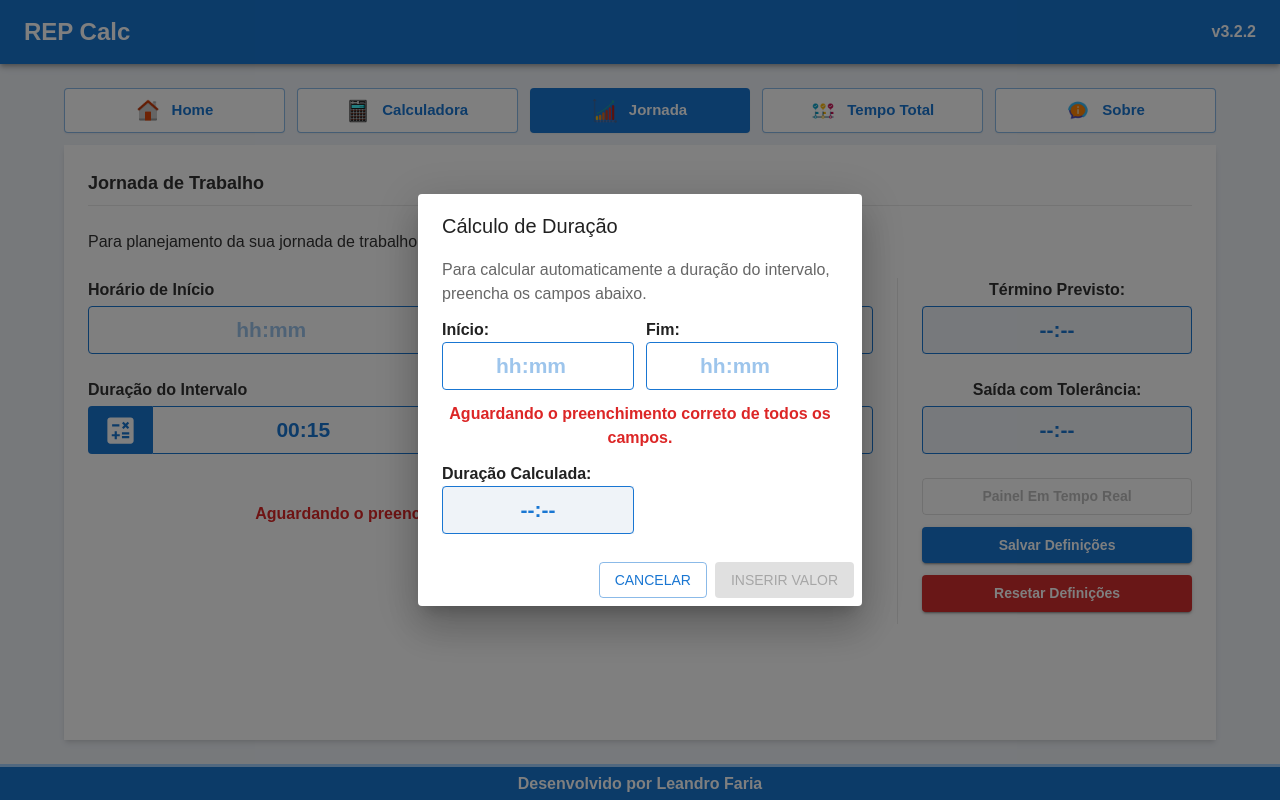
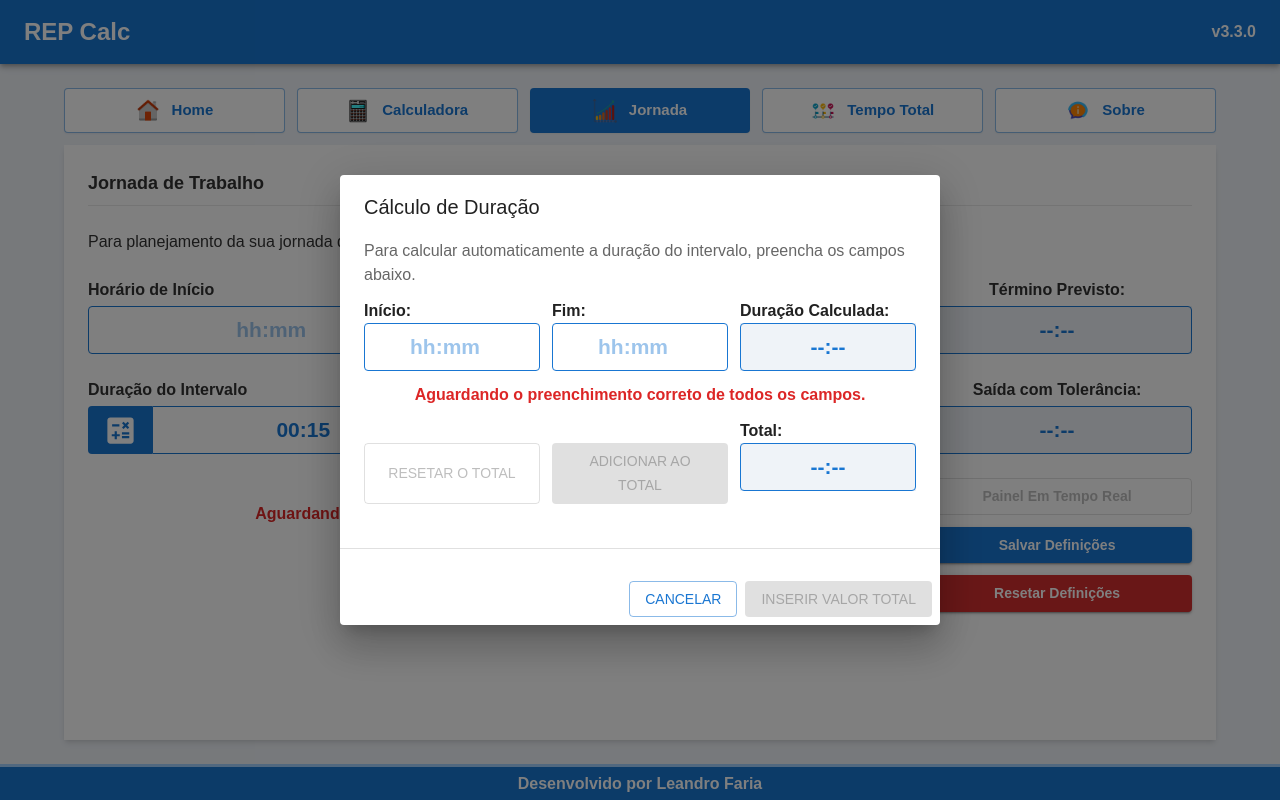
Before and after one commit to leandrofaria/repcalc, a Next.js app: page /jornada in a window 1280 px wide. Both pictures are taken after a click on the button 120 px from the left and 430 px from the top of the page. Built offline with nearby package versions, Linux system fonts and the light colour scheme; no server answers; a web font is replaced by a local one.

Commit message:
Add feature to calculate more than one interval on IntervalDialog

```diff
--- a/package.json
+++ b/package.json
@@ -1,6 +1,6 @@
 {
   "name": "repcalc-v3",
-  "version": "3.2.2",
+  "version": "3.3.0",
   "private": true,
   "scripts": {
     "dev": "next dev",
--- a/src/components/IntervaloDialog.tsx
+++ b/src/components/IntervaloDialog.tsx
@@ -7,6 +7,7 @@ import {
   DialogContent,
   DialogContentText,
   DialogTitle,
+  Divider,
   TextField,
 } from "@mui/material";
 import { TimePicker } from "@mui/x-date-pickers";
@@ -20,6 +21,7 @@ const IntervaloDialog = (props: {
 }) => {
   const [allValid, setAllValid] = useState<boolean>(false);
   const [duration, setDuration] = useState<Dayjs | null>(null);
+  const [total, setTotal] = useState<Dayjs | null>(null);
 
   type entry = Dayjs | null;
   const [entries, setEntries] = useState<[entry, entry]>([
@@ -57,7 +59,7 @@ const IntervaloDialog = (props: {
 
   return (
     <Dialog
-      maxWidth={"xs"}
+      maxWidth={"sm"}
       open={props.showIntervaloDialog}
       onClose={() => closeModal()}
     >
@@ -67,7 +69,7 @@ const IntervaloDialog = (props: {
           Para calcular automaticamente a duração do intervalo, preencha os
           campos abaixo.
         </DialogContentText>
-        <div className="mt-3 w-full grid grid-flow-col grid-cols-2 gap-3">
+        <div className="mt-3 w-full grid grid-flow-row grid-cols-2 md:grid-cols-3 gap-3">
           <div>
             <p className="font-semibold">Início:</p>
             <TimePicker
@@ -94,17 +96,13 @@ const IntervaloDialog = (props: {
               }}
             />
           </div>
-        </div>
-        {!allValid && (
-          <p className="mt-3 font-semibold text-red-600 text-center text-base">
-            Aguardando o preenchimento correto de todos os campos.
-          </p>
-        )}
-        <div className="mt-3 w-full grid grid-flow-col grid-cols-2 gap-3">
+          <div className="block md:hidden">
+            <p>&nbsp;</p>
+          </div>
           <div>
             <p className="font-semibold">Duração Calculada:</p>
             <TextField
-              id="outlined-basic"
+              id="duracaoCalculada"
               disabled
               fullWidth
               variant="outlined"
@@ -116,22 +114,89 @@ const IntervaloDialog = (props: {
               }
             />
           </div>
-          <div></div>
+        </div>
+        {!allValid && total === null && (
+          <p className="mt-3 font-semibold text-red-600 text-center text-base">
+            Aguardando o preenchimento correto de todos os campos.
+          </p>
+        )}
+        {!allValid && total !== null && (
+          <p className="mt-3 font-semibold text-blue-600 text-center text-base">
+            Opcionalmente, preencha novamente para adicionar mais intervalos.
+          </p>
+        )}
+        <div className="mt-3 w-full grid grid-flow-row grid-cols-2 md:grid-cols-3 gap-3">
+          <div className="flex flex-col justify-end items-center">
+            <p>&nbsp;</p>
+            <Button
+              fullWidth
+              variant="outlined"
+              className="h-full"
+              disabled={total === null}
+              onClick={() => {
+                setTotal(null);
+              }}
+            >
+              Resetar o Total
+            </Button>
+          </div>
+          <div className="flex flex-col justify-end items-center">
+            <p>&nbsp;</p>
+            <Button
+              fullWidth
+              variant="contained"
+              className="h-full"
+              disabled={duration === null}
+              onClick={() => {
+                setDuration(null);
+                setEntries([null, null]);
+                setTotal((prevState) => {
+                  if (prevState?.isValid()) {
+                    return prevState
+                      ?.add(duration!.hour(), "hour")
+                      .add(duration!.minute(), "minute");
+                  } else {
+                    return duration;
+                  }
+                });
+              }}
+            >
+              Adicionar ao Total
+            </Button>
+          </div>
+          <div className="block md:hidden">
+            <p>&nbsp;</p>
+          </div>
+          <div>
+            <p className="font-semibold">Total:</p>
+            <TextField
+              id="total"
+              disabled
+              fullWidth
+              variant="outlined"
+              color="primary"
+              value={total === null ? "--:--" : total.format("HH:mm")}
+            />
+          </div>
         </div>
       </DialogContent>
+      <Divider className="!mt-6 !mb-6" />
       <DialogActions>
         <Button variant="outlined" onClick={() => closeModal()}>
           Cancelar
         </Button>
         <Button
           variant="contained"
-          disabled={!allValid}
+          disabled={total === null}
           onClick={() => {
-            props.setBreakDuration(duration);
+            setTotal(null);
+            setEntries([null, null]);
+            setDuration(null);
+            props.setBreakDuration(total);
             closeModal();
           }}
         >
-          Inserir Valor
+          Inserir Valor Total
         </Button>
       </DialogActions>
     </Dialog>
--- a/src/components/layout/Header.tsx
+++ b/src/components/layout/Header.tsx
@@ -16,7 +16,7 @@ const Header = () => {
             </div>
             <div>
               <Link href="/sobre" className="font-semibold text-base">
-                <h2>v3.2.2</h2>
+                <h2>v3.3.0</h2>
               </Link>
             </div>
           </Toolbar>
```
